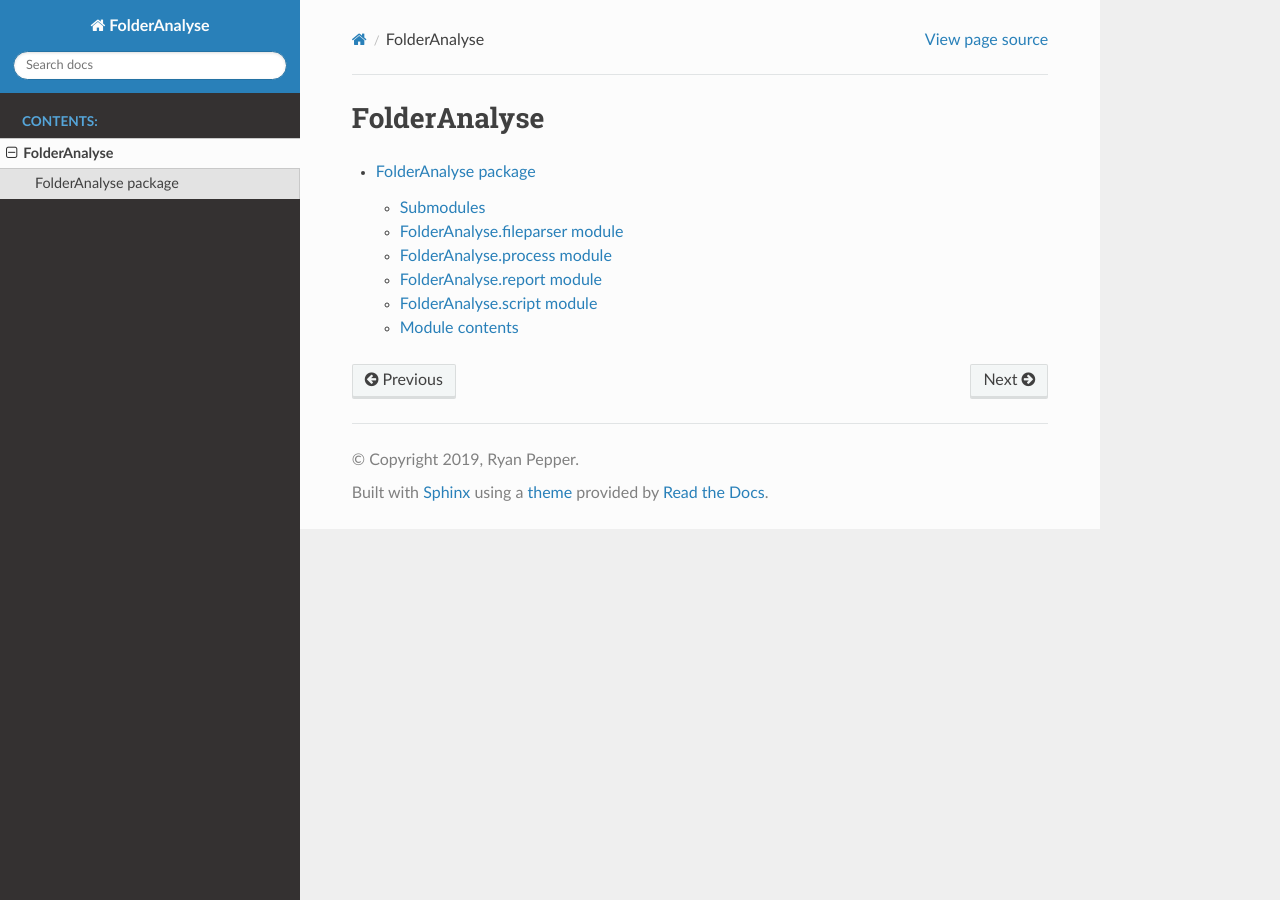
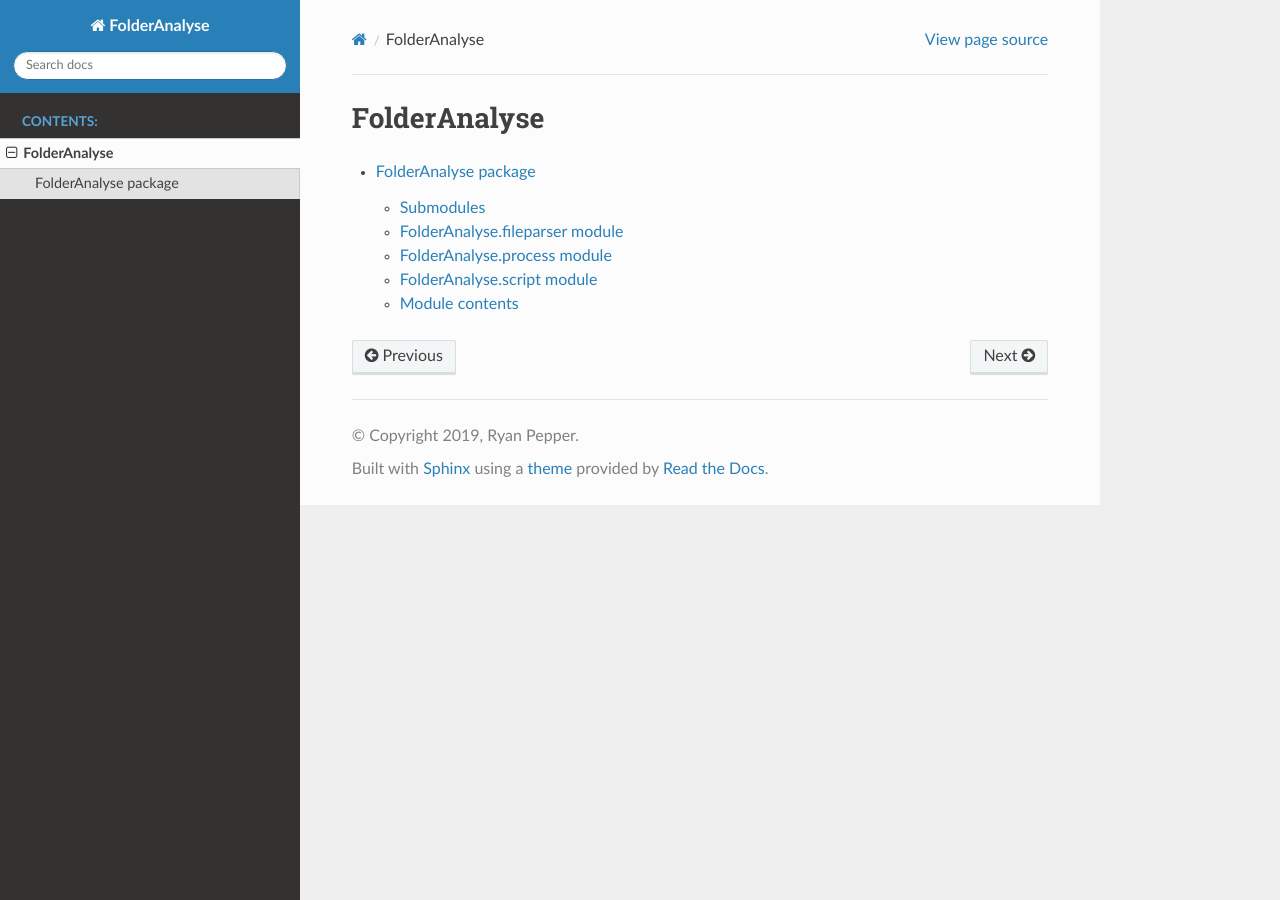
Before and after one commit to rpep/FolderAnalyse, a Sphinx documentation site: the page built from docs/source/modules.rst, in a window 1280 px wide. Built offline with Sphinx 7.4.7 and the Read the Docs theme 2.0.0, drawn with Linux system fonts in a browser that asks for light colours.

```diff
--- a/docs/source/FolderAnalyse.rst
+++ b/docs/source/FolderAnalyse.rst
@@ -20,14 +20,6 @@
     :undoc-members:
     :show-inheritance:
 
-FolderAnalyse.report module
----------------------------
-
-.. automodule:: FolderAnalyse.report
-    :members:
-    :undoc-members:
-    :show-inheritance:
-
 FolderAnalyse.script module
 ---------------------------
 
```
